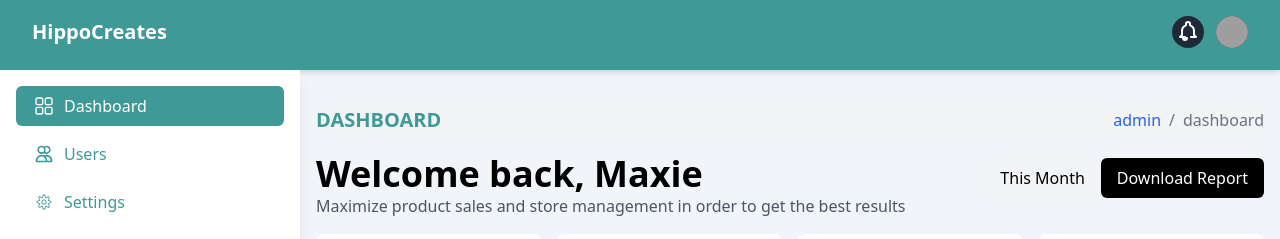
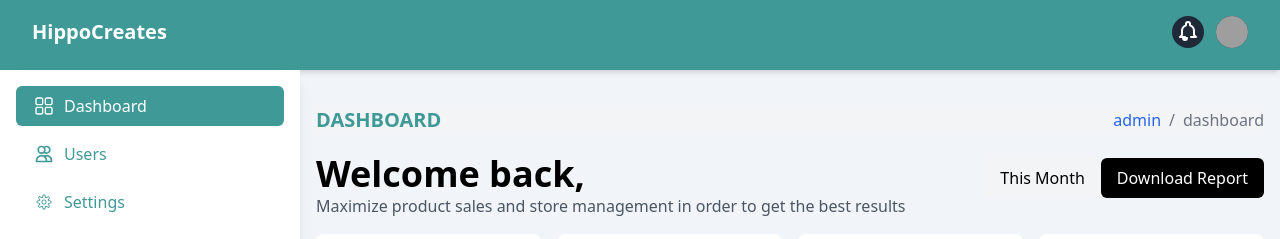
Before and after one commit to ashish-hexalitics/HippoCreates, a React (Vite) app: page /admin/dashboard in a window 1280 px wide. Shown: the top 239 px of the page. Built offline with nearby package versions, Linux system fonts and the light colour scheme; grey boxes are pictures that could not be loaded.

Commit message:
setup api for dashboard

```diff
--- a/src/pages/Dashboard.tsx
+++ b/src/pages/Dashboard.tsx
@@ -1,7 +1,12 @@
-// import React from "react";
+import  { useEffect } from "react";
 import RevenueCard from "../components/Common/Cards/RevenueCard";
 import SellingProductCard from "../components/Common/Cards/SellingProductCard";
 import StatCard from "../components/Common/Cards/StatCard";
+import Loading  from "../components/Common/Loader/index";
+import { useAppDispatch, useAppSelector } from "../store/hooks";
+import type { RootState } from "../store";
+import { useGetUserQuery } from "../store/slices/userSlice/apiSlice";
+import { setLoggedInUser } from "../store/slices/userSlice/userSlice";
 
 const statCardsdata: {
   title: string;
@@ -36,11 +41,31 @@ const statCardsdata: {
 ];
 
 function Dashboard() {
+  const dispatch = useAppDispatch();
+  const user = JSON.parse(localStorage.getItem("user") || "{}");
+
+  const { data, isLoading, isError } = useGetUserQuery(user?.user?._id, {
+    skip: !user?.user?._id,
+  });
+
+  useEffect(() => {
+    if (data) {
+      dispatch(setLoggedInUser(data.user));
+    }
+  }, [data, dispatch]);
+
+  const userState = useAppSelector((state: RootState) => state.userSlice);
+
+  if (isLoading) return <Loading/>;
+  if (isError) return <div>Error loading user data</div>;
+
   return (
     <div className="">
       <div className="mb-4 flex justify-between items-center">
         <div>
-          <h1 className="text-4xl font-bold">Welcome back, Maxie</h1>
+          <h1 className="text-4xl font-bold">
+            Welcome back, {userState.user.name}
+          </h1>
           <p className="text-gray-600">
             Maximize product sales and store management in order to get the best
             results
--- a/src/pages/Login.tsx
+++ b/src/pages/Login.tsx
@@ -1,8 +1,9 @@
 import React, { useState } from "react";
 import business3dYoungWomenStanding from "../assets/images/business-3d-young-women-standing.png";
-import { Link } from "react-router-dom";
+import { Link, useNavigate } from "react-router-dom";
 import { useLoginMutation } from "../store/slices/userSlice/apiSlice";
-
+import { useAppDispatch } from "../store/hooks";
+import { setLoggedInUser } from "../store/slices/userSlice/userSlice";
 interface LoginRequest {
   email: string;
   password: string;
@@ -13,6 +14,9 @@ const Login: React.FC = (): React.ReactElement => {
     email: "",
     password: "",
   });
+
+  const navigate = useNavigate();
+  const dispatch = useAppDispatch();
 
   const [login, { isLoading, isError, data }] = useLoginMutation();
 
@@ -26,15 +30,17 @@ const Login: React.FC = (): React.ReactElement => {
       const userCredentials: LoginRequest = user;
       const response = await login(userCredentials).unwrap();
       if (response.data) {
-        localStorage.setItem("user", JSON.stringify(response));
+        localStorage.setItem("user", JSON.stringify(response.data));
         localStorage.setItem("access_token", response.data.access_token);
+        navigate("/admin/dashboard");
+        dispatch(setLoggedInUser(response.data.user));
       }
     } catch (error) {
       console.error("Failed to login:", error);
     }
   };
 
-  console.log("Error:", isError);
+  console.log("Error:", isError,data);
   return (
     <div className="flex min-h-screen items-center justify-center bg-gray-100 p-6 dark:bg-[#fbf8f1]">
       <div className="flex w-full max-w-4xl overflow-hidden rounded-lg bg-[#fbf8f1] shadow-lg dark:bg-white">
--- a/src/store/slices/userSlice/apiSlice.ts
+++ b/src/store/slices/userSlice/apiSlice.ts
@@ -11,9 +11,10 @@ interface LoginRequest {
   password: string;
 }
 
+
 export const userApi = createApi({
   reducerPath: "userApi",
-  baseQuery: fetchBaseQuery({ baseUrl: "http://localhost:8890/api/" }),
+  baseQuery: fetchBaseQuery({ baseUrl: "http://localhost:3000/api/" }),
   endpoints: (builder) => ({
     login: builder.mutation<any, LoginRequest>({
       query: (credentials) => ({
@@ -22,10 +23,19 @@ export const userApi = createApi({
         body: credentials,
       }),
     }),
+    getUser: builder.query<any, void>({
+      query: (userId) => ({
+        url: `users/${userId}`,
+        method: "GET",
+        headers:{
+          authorization: `Bearer ${localStorage.getItem('access_token')}`
+        }
+      }),
+    }),
   }),
 });
 
-export const { useLoginMutation } = userApi;
+export const { useLoginMutation ,useGetUserQuery } = userApi;
 
 // getUsers: builder.query<User[], void>({
 //   query: () => "users",
--- a/src/store/slices/userSlice/userSlice.ts
+++ b/src/store/slices/userSlice/userSlice.ts
@@ -4,10 +4,12 @@ import type { RootState } from "../..";
 
 interface IState {
   users: string[];
+  user:{}
 }
 
 const initialState: IState = {
   users: ["user1", "user2"],
+  user:{}
 };
 
 export const createUserSlice = createSlice({
@@ -17,8 +19,8 @@ export const createUserSlice = createSlice({
     getUsers: (state: IState) => {
       return state;
     },
-    addUsers: (state: IState) => {
-      state.users.push("new user");
+    setLoggedInUser: (state: IState, action: PayloadAction<any>) => {
+      state.user =  action.payload
       return state;
     },
     removeUser: (state: IState) => {
@@ -31,7 +33,7 @@ export const createUserSlice = createSlice({
   },
 });
 
-export const { getUsers, addUsers, removeUser, updateUser } =
+export const { getUsers, setLoggedInUser, removeUser, updateUser } =
   createUserSlice.actions;
 
 export const selectUser = (state: RootState) => state.userSlice.users;
```
